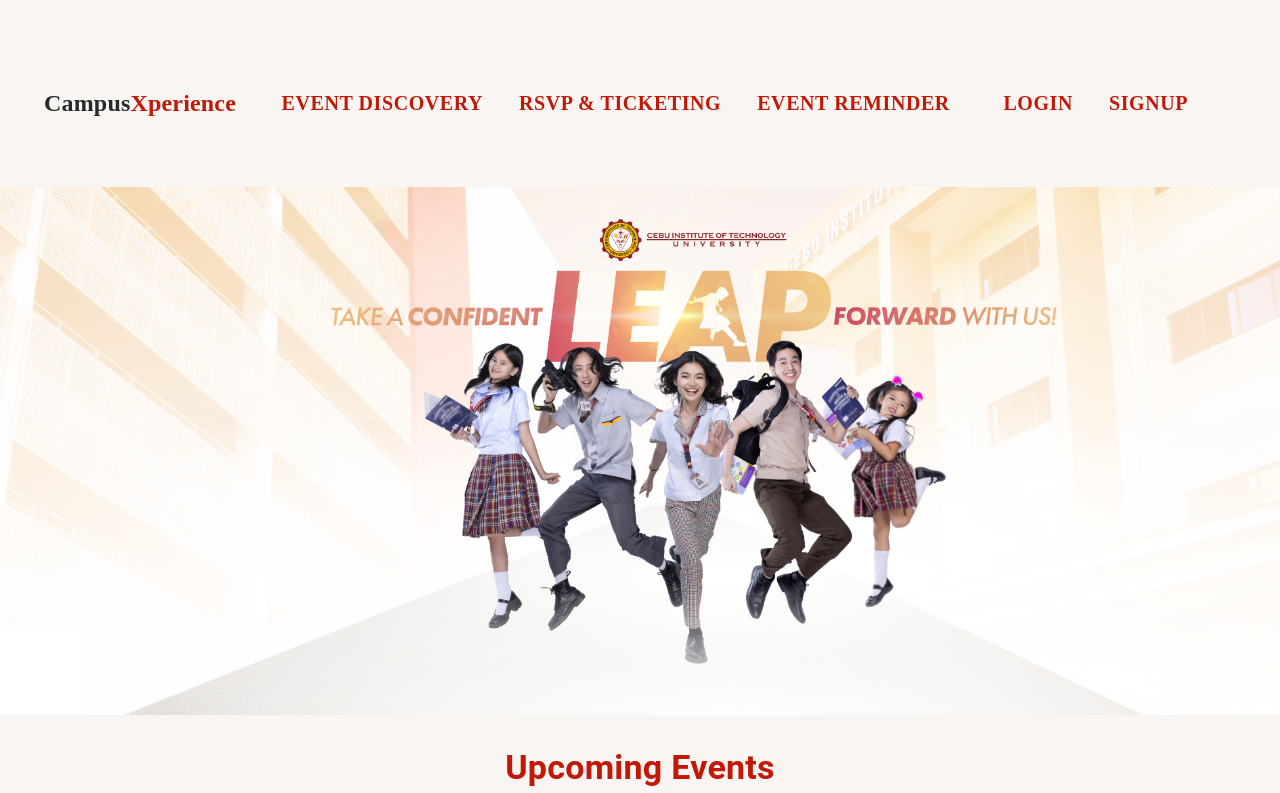
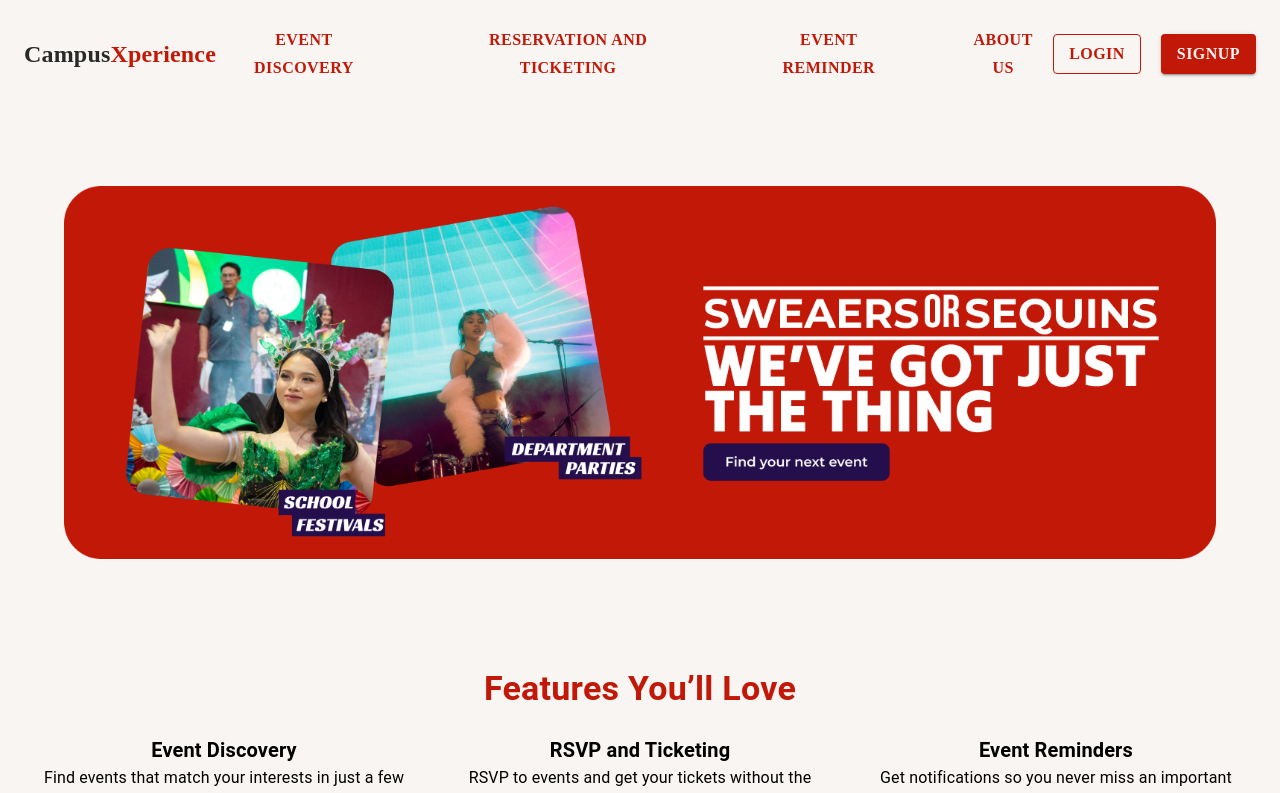
Before and after one commit to sytrusz/campusXperience, a React (Vite) app in the folder frontend/: page / in a window 1280 px wide. Shown: the top 793 px of the page. Built offline with nearby package versions, Linux system fonts and the light colour scheme; a web font is replaced by a local one.

Commit message:
enhancement for landing page

```diff
--- a/frontend/src/components/Appbar.jsx
+++ b/frontend/src/components/Appbar.jsx
@@ -19,44 +19,112 @@ const CustomAppBar = () => {
       sx={{
         backgroundColor: '#F8F5F2',
         boxShadow: 'none',
-        marginTop: '20px',
-        fontFamily: 'Product Sans'
+        fontFamily: 'Product Sans',
       }}
     >
-      <Toolbar sx={{ justifyContent: 'space-between' }}>
-        {/* Logo without a link */}
-        <Box sx={{ display: 'flex', alignItems: 'center', paddingLeft: '20px' }}>
-          <Typography variant="h6" sx={{ fontWeight: 'bold', fontSize: '24px', fontFamily: 'Product Sans', color: '#292929' }}>
+      <Toolbar
+        sx={{
+          display: 'flex',
+          justifyContent: 'space-between',
+          alignItems: 'center',
+          padding: '20px 80px',
+        }}
+      >
+        {/* Logo with a link */}
+        <Box sx={{ display: 'flex', alignItems: 'center' }}>
+          <Typography
+            variant="h6"
+            sx={{
+              fontWeight: 'bold',
+              fontSize: '24px',
+              color: '#292929',
+              fontFamily: 'Product Sans',
+            }}
+          >
             Campus
           </Typography>
-          <Typography variant="h6" sx={{ fontWeight: 'bold', fontSize: '24px', fontFamily: 'Product Sans', color: '#C21807' }}>
+          <Typography
+            variant="h6"
+            sx={{
+              fontWeight: 'bold',
+              fontSize: '24px',
+              color: '#C21807',
+              fontFamily: 'Product Sans',
+            }}
+          >
             Xperience
           </Typography>
         </Box>
 
-        <Box sx={{ display: 'flex', justifyContent: 'center', flexGrow: 1, gap: '20px', padding: '60px 0px' }}>
-          <Button sx={{ color: '#C21807', fontWeight: 'bold', fontSize: '20px', fontFamily: 'Product Sans' }}>
-            EVENT DISCOVERY
+        <Box sx={{ display: 'flex', gap: '40px', fontFamily: 'Product Sans' }}>
+          <Button
+            sx={{
+              color: '#C21807',
+              fontWeight: 'bold',
+              fontSize: '16px',
+              fontFamily: 'Product Sans',
+            }}
+          >
+            Event Discovery
           </Button>
-          <Button sx={{ color: '#C21807', fontWeight: 'bold', fontSize: '20px', fontFamily: 'Product Sans' }}>
-            RSVP & TICKETING
+          <Button
+            sx={{
+              color: '#C21807',
+              fontWeight: 'bold',
+              fontSize: '16px',
+              fontFamily: 'Product Sans',
+            }}
+          >
+            Reservation And Ticketing
           </Button>
-          <Button sx={{ color: '#C21807', fontWeight: 'bold', fontSize: '20px', fontFamily: 'Product Sans' }}>
-            EVENT REMINDER
+          <Button
+            sx={{
+              color: '#C21807',
+              fontWeight: 'bold',
+              fontSize: '16px',
+              fontFamily: 'Product Sans',
+            }}
+          >
+            Event Reminder
+          </Button>
+          <Button
+            sx={{
+              color: '#C21807',
+              fontWeight: 'bold',
+              fontSize: '16px',
+              fontFamily: 'Product Sans',
+            }}
+          >
+            About Us
           </Button>
         </Box>
 
-
-        <Box sx={{ display: 'flex', gap: '20px', paddingRight: '60px' }}>
+        <Box sx={{ display: 'flex', gap: '20px', fontFamily: 'Product Sans' }}>
           <Button
-            sx={{ color: '#C21807', fontWeight: 'bold', fontSize: '20px', fontFamily: 'Product Sans' }}
+            variant="outlined"
+            sx={{
+              color: '#C21807',
+              borderColor: '#C21807',
+              fontWeight: 'bold',
+              fontSize: '16px',
+              fontFamily: 'Product Sans',
+            }}
             onClick={handleSignIn}
           >
-            LOGIN
+            Login
           </Button>
-          <Button sx={{ color: '#C21807', fontWeight: 'bold', fontSize: '20px', fontFamily: 'Product Sans' }}
-          onClick={handleSignUp}>
-            SIGNUP
+          <Button
+            variant="contained"
+            sx={{
+              backgroundColor: '#C21807',
+              color: '#F8F5F2',
+              fontWeight: 'bold',
+              fontSize: '16px',
+              fontFamily: 'Product Sans',
+            }}
+            onClick={handleSignUp}
+          >
+            Signup
           </Button>
         </Box>
       </Toolbar>
--- a/frontend/src/pages/Homepage.jsx
+++ b/frontend/src/pages/Homepage.jsx
@@ -24,7 +24,6 @@ export default function Homepage() {
             description: 'Explore the latest art pieces from local artists.',
             image: '/path/to/image2.jpg',
         },
-        // Add more events as needed
         {
             title: 'Jerjen Res Pangalay',
             date: 'November 22, 2024',
@@ -47,8 +46,10 @@ export default function Homepage() {
                     flexDirection: 'column',
                     alignItems: 'center',
                     justifyContent: 'center',
-                    backgroundImage: 'url(/src/assets/images/cit.png)', // Update the image path
-                    backgroundSize: 'cover',
+                    backgroundImage: 'url(/src/assets/images/hero-image.png)',
+                    backgroundSize: '90%', // Adjust this to zoom out the image
+                    backgroundPosition: 'center', // Keeps the image centered
+                    backgroundRepeat: 'no-repeat', // Prevents tiling of the image
                     color: 'white',
                     textAlign: 'center',
                     p: 3,
@@ -56,9 +57,30 @@ export default function Homepage() {
             >
             </Box>
 
-            {/* Events Section */}
+            {/* Features Section */}
+            <Box sx={{ p: 4, backgroundColor: '#F8F5F2', textAlign: 'center' }}>
+                <Typography variant="h4" sx={{ mb: 3, color: '#C21807', fontWeight: 'bold' }}>
+                    Features You’ll Love
+                </Typography>
+                <Grid container spacing={4} justifyContent="center">
+                    <Grid item xs={12} sm={4}>
+                        <Typography variant="h6" sx={{ fontWeight: 'bold' }}>Event Discovery</Typography>
+                        <Typography>Find events that match your interests in just a few clicks.</Typography>
+                    </Grid>
+                    <Grid item xs={12} sm={4}>
+                        <Typography variant="h6" sx={{ fontWeight: 'bold' }}>RSVP and Ticketing</Typography>
+                        <Typography>RSVP to events and get your tickets without the hassle.</Typography>
+                    </Grid>
+                    <Grid item xs={12} sm={4}>
+                        <Typography variant="h6" sx={{ fontWeight: 'bold' }}>Event Reminders</Typography>
+                        <Typography>Get notifications so you never miss an important event.</Typography>
+                    </Grid>
+                </Grid>
+            </Box>
+
+            {/* Upcoming Events Section */}
             <Box sx={{ p: 4, backgroundColor: '#F8F5F2' }}>
-                <Typography variant="h4" sx={{ mb: 3, textAlign: 'center', color: '#C21807' , fontWeight: 'bold'}}>
+                <Typography variant="h4" sx={{ mb: 3, textAlign: 'center', color: '#C21807', fontWeight: 'bold' }}>
                     Upcoming Events
                 </Typography>
                 <Grid container spacing={4}>
@@ -89,7 +111,7 @@ export default function Homepage() {
                 }}
             >
                 <Typography variant="body1">
-                    © {new Date().getFullYear()} Campus Experience. All rights reserved.
+                    © {new Date().getFullYear()} CampusXperience. All rights reserved.
                 </Typography>
             </Box>
         </>
```
Also changed, not shown: frontend/src/assets/images/hero-image.png (added), frontend/src/assets/images/image-slider.png (added).
